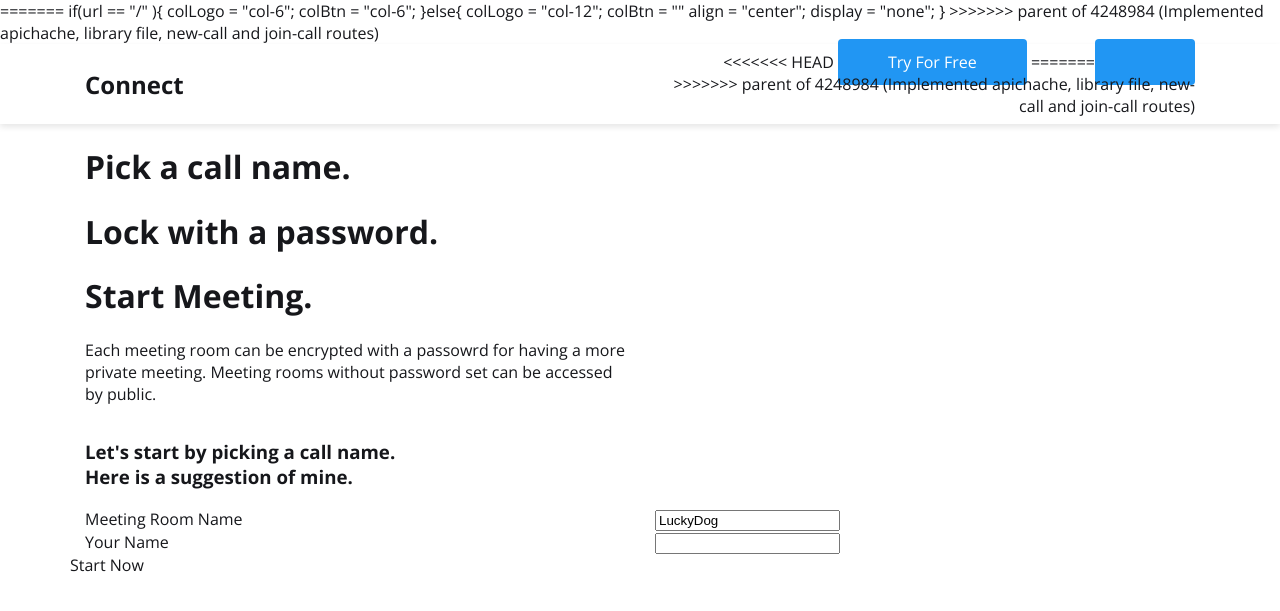
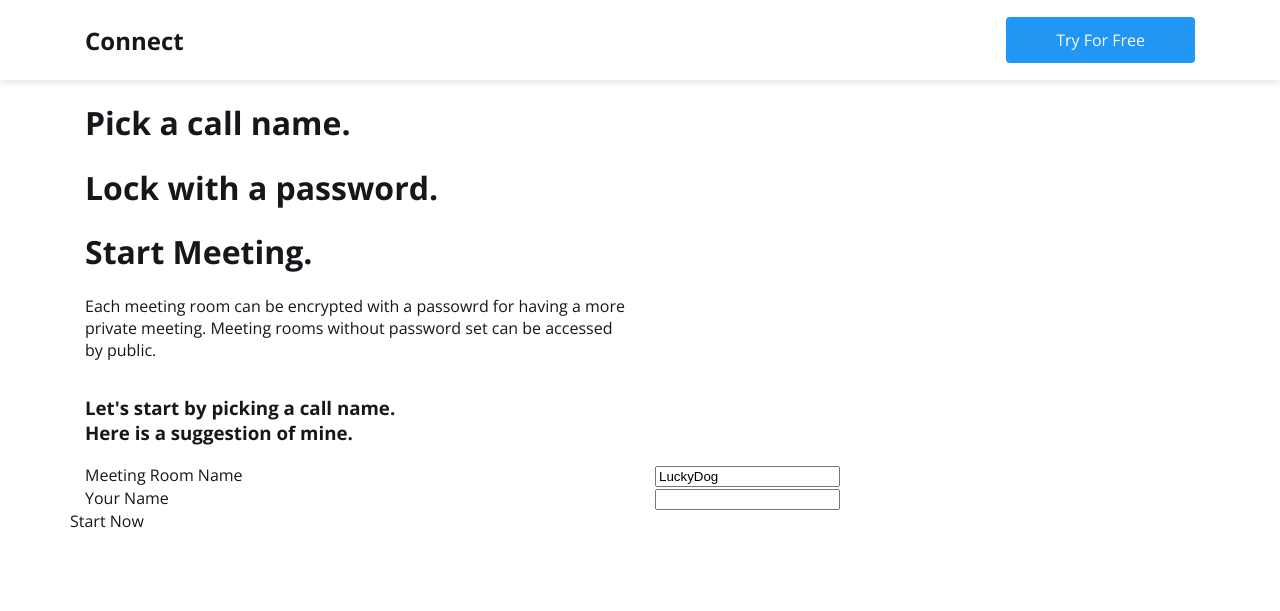
Before and after one commit to abdalrhmanu/Telexio, a Node project: template views/join-meeting.ejs in a window 1280 px wide. Shown: the top 611 px of the page. Run offline with Node 20 templates, Linux system fonts and the light colour scheme; the template is opened without the code that fills it, so the values that code supplies are empty; some libraries are stand-ins or nearby versions.

Commit message:
Revert "Bug finding"
This reverts commit ae03c756219a14aade1fcb4d0bfad3f03846719d.

```diff
--- a/public/stylesheets/styles.css
+++ b/public/stylesheets/styles.css
@@ -27,51 +27,6 @@
   color: #16171b;
 }
 
-<<<<<<< HEAD
-=======
-/* Header Starts */
-.header-container-fluid{
-  height: 10vh;
-  box-shadow: 0 3px 6px #00000019;
-  display: flex;
-  align-items: center;
-  position: sticky;
-  top: 0;
-  z-index: 4;
-  width: 100%;
-  background-color: #fff;
-}
-
-.try-now-button{
-  margin: auto;
-  text-align: right;
-}
-
-.try-now-button a{
-  background-color: #2196f3;
-  color: #fff;
-  text-decoration: none;
-  padding: 12px 50px;
-  border-radius: 4px;
-  outline: none;
-  cursor: pointer;
-}
-
-.header-name a{
-  text-decoration: none;
-  color: #16171b;
-  outline: none;
-}
-
-
-@media (max-width: 576px) {
-  .try-now-button a{
-      padding: 12px 23px;
-  }
-}
-/* Header Ends */
-
->>>>>>> parent of 4248984 (Implemented apichache, library file, new-call and join-call routes)
 /* Hero section starts */
 .landing-hero-container{
   color: #16171b;
--- a/server.js
+++ b/server.js
@@ -62,30 +62,10 @@ app.get("/", function (req, res) {
   res.render('index');
 });
 
-<<<<<<< HEAD
 app.get("/newcall", function (req, res) {
   res.sendFile(path.join(public, "/html/newcall.html"));
 });
 
-=======
-app.get("/new-call", function (req, res) {
-  res.render('new-call', {
-    url: req.originalUrl,
-    lib: library.url
-  });
-});
-
-
-
-app.get("/join-call", function (req, res) {
-  res.render('join-call', {
-    url: req.originalUrl,
-    lib: library.url
-  });
-});
-
-
->>>>>>> parent of 4248984 (Implemented apichache, library file, new-call and join-call routes)
 app.get("/meeting-room/", function (req, res) {
   res.redirect("/");
 });
--- a/views/partials/header.ejs
+++ b/views/partials/header.ejs
@@ -27,7 +27,6 @@
     }
 
 
-<<<<<<< HEAD
     @media (max-width: 576px) {
         .try-now-button a{
             padding: 12px 23px;
@@ -35,19 +34,6 @@
     }
 
 </style>
-=======
-    if(url == "/" ){
-        colLogo = "col-6";
-        colBtn = "col-6";
-    }else{
-        colLogo = "col-12";
-        colBtn = ""
-        align = "center";
-        display = "none";
-    }
-
-%>
->>>>>>> parent of 4248984 (Implemented apichache, library file, new-call and join-call routes)
 
 <section class="container-fluid header-container-fluid">
     <div class="container">
@@ -57,11 +43,7 @@
             </div>
             <div class="col-6 try-now-button">
                 <div>
-<<<<<<< HEAD
                     <a href="/newcall" target="_blank">Try For Free</a>
-=======
-                    <a href="/new-call" target="_blank"><%= lib.button_try_for_free %></a>
->>>>>>> parent of 4248984 (Implemented apichache, library file, new-call and join-call routes)
                 </div>
             </div>
         </div>
```
Also changed, not shown: config/library.js (+0 -26 lines), views/new-call.ejs (deleted, +0 -29 lines), views/partials/join-call/join-call-hero.ejs (deleted, +0 -24 lines).
